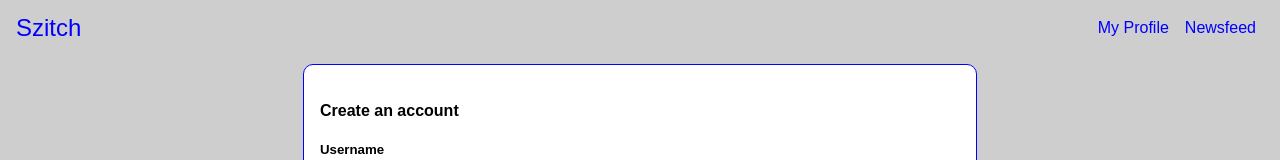
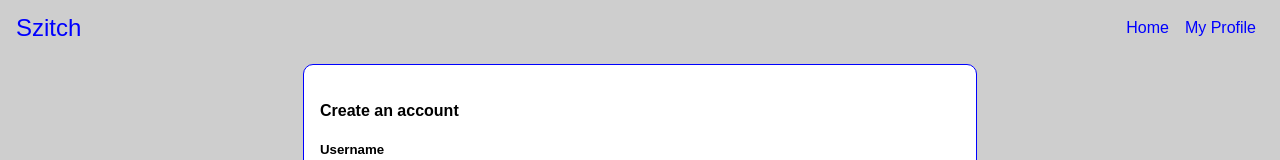
Before and after one commit to johnflentri/szitchClient, a React (Create React App) app: page / in a window 1280 px wide. Shown: the top 160 px of the page. Built offline with nearby package versions, Linux system fonts and the light colour scheme.

Commit message:
Basic profile

```diff
--- a/src/App.js
+++ b/src/App.js
@@ -1,7 +1,7 @@
 import React, { Component } from 'react'
 import { Route } from "react-router";
 import Homepage from './components/Homepage';
-import Newsfeed from './components/Newsfeed';
+import Profile from './components/Profile';
 import Toolbar from './components/toolbar/Toolbar'
 import SideDrawer from './components/SideDrawer/SideDrawer'
 import Backdrop from './components/Backdrop/Backdrop'
@@ -34,7 +34,7 @@ class App extends Component {
         {backdrop}
         <main style={{ marginTop: '64px' }}>
           <Route path='/' exact component={Homepage} />
-          <Route path='/newsfeed' component={Newsfeed} />
+          <Route path='/user/:id' component={Profile} />
         </main>
       </div>
     )
--- a/src/components/Homepage.js
+++ b/src/components/Homepage.js
@@ -2,13 +2,13 @@ import React, { Component } from 'react'
 import { connect } from 'react-redux'
 import SignupForm from './SignUpForm'
 import LogInForm from './LogInForm'
-import Profile from './Profile'
+import Newsfeed from './Newsfeed'
 
 class Homepage extends Component {
   render() {
     if (this.props.user) {
       return <div>
-        <Profile />
+        <Newsfeed />
       </div>
     } else
       return <div className="centerDefault">
--- a/src/components/Newsfeed.js
+++ b/src/components/Newsfeed.js
@@ -1,11 +1,31 @@
 import React, { Component } from 'react'
+import { connect } from "react-redux";
+import { Link } from "react-router-dom";
 
-export default class Newsfeed extends Component {
+import { getCurrentUser } from "../actions";
+
+class Newsfeed extends Component {
+  componentDidMount() {
+    this.props.getCurrentUser()
+  }
+
   render() {
+    if (!this.props.currentUser) {
+      return <div>Loading...</div>
+    }
     return (
       <div className="centerDefault">
         <h3 className="pageHeading">Newsfeed</h3>
+        <h4 style={{ textAlign: "center" }}><Link to={`/user/${this.props.currentUser.user.id}`}>My Profile</Link></h4>
       </div>
     )
   }
 }
+
+const mapStateToProps = state => ({
+  currentUser: state.user.currentUser,
+});
+
+const mapDispatchToProps = { getCurrentUser };
+
+export default connect(mapStateToProps, mapDispatchToProps)(Newsfeed);
--- a/src/components/Profile.js
+++ b/src/components/Profile.js
@@ -9,10 +9,16 @@ class Profile extends Component {
   }
 
   render() {
-
+    console.log("whatup", this.props)
+    const userId = parseInt(this.props.match.params.id)
+    const accuracyPercent = this.props.currentUser.user.accuracyPercent
+    const reactionTime = this.props.currentUser.user.reactionTime
     return (
       <div className="centerDefault">
         <h3 className="pageHeading">My Profile</h3>
+        <p>{userId}'s Profile</p>
+        <p>{userId} has an accuracy of X{accuracyPercent} percent.</p>
+        <p>{userId} has a reaction time of X{reactionTime} seconds.</p>
       </div>
     );
   }
--- a/src/components/SideDrawer/SideDrawer.js
+++ b/src/components/SideDrawer/SideDrawer.js
@@ -11,8 +11,8 @@ const sideDrawer = props => {
   }
   return (<nav className={drawerClasses}>
     <ul>
-      <li><Link to={`/`}>My Profile</Link></li>
-      <li><Link to={`/newsfeed`}>Newsfeed</Link></li>
+      <li><Link to={`/`}>Home</Link></li>
+      <li><Link to={`/user/:id`}>My Profile</Link></li>
     </ul>
   </nav>)
 }
--- a/src/components/toolbar/Toolbar.js
+++ b/src/components/toolbar/Toolbar.js
@@ -15,8 +15,8 @@ const toolbar = props => (
       <div className="spacer"></div>
       <div className="toolbar_navigation-items">
         <ul>
-          <li><Link to={`/`}>My Profile</Link></li>
-          <li><Link to={`/newsfeed`}>Newsfeed</Link></li>
+          <li><Link to={`/`}>Home</Link></li>
+          <li><Link to={`/user/:id`}>My Profile</Link></li>
         </ul>
       </div>
     </nav>
```
